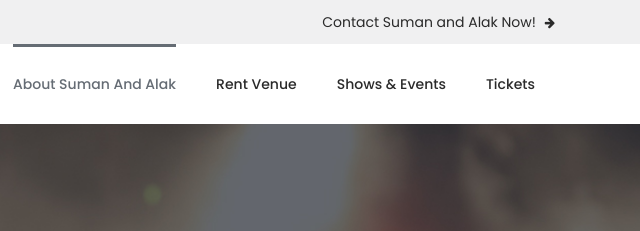
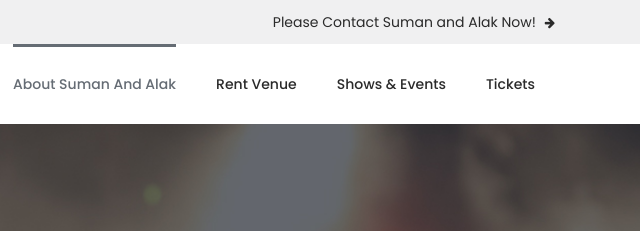
Before and after one commit to alakd1985/ArtExhibition, a plain HTML site: page about.html in a window 1280 px wide. Shown: the top 231 px of the page, 640-1280 px from the left. Drawn offline with Linux system fonts and the light colour scheme.

Commit message:
some modification

```diff
--- a/about.html
+++ b/about.html
@@ -53,7 +53,7 @@ https://www.tooplate.com/view/2125-artxibition
                 </div>
                 <div class="col-lg-6 col-sm-6">
                     <div class="text-button">
-                        <a href="rent-venue.html">Contact Suman and Alak  Now! <i class="fa fa-arrow-right"></i></a>
+                        <a href="rent-venue.html">Please Contact Suman and Alak  Now! <i class="fa fa-arrow-right"></i></a>
                     </div>
                 </div>
             </div>
```
